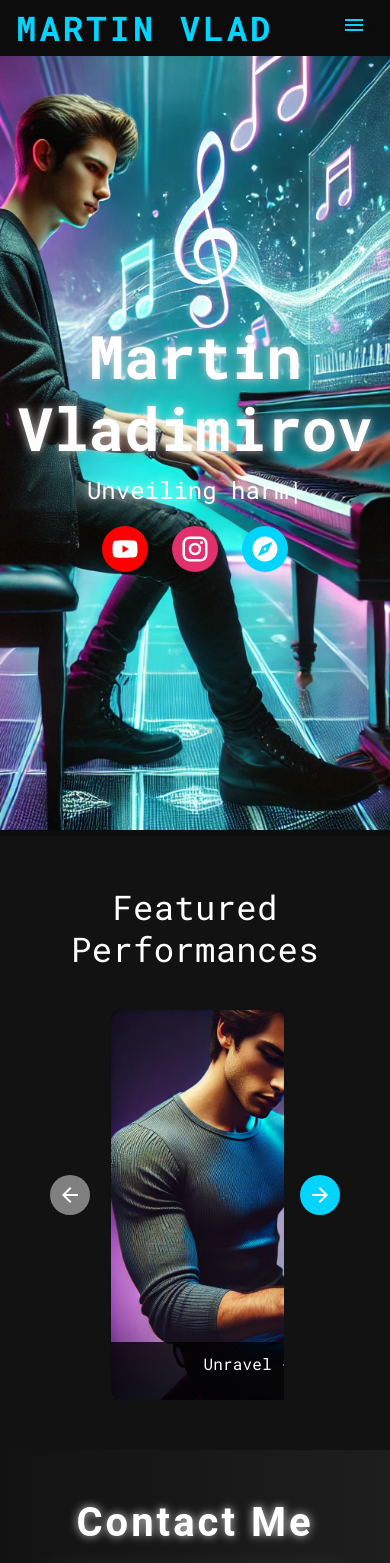
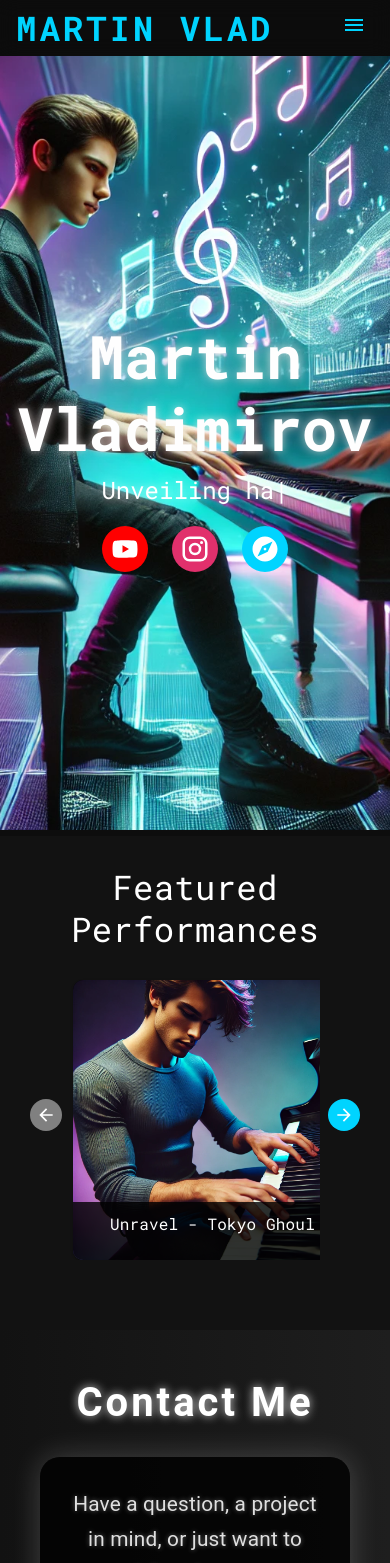
Before and after one commit to martinvlad/piano, a React (Create React App) app: page / in a window 390 px wide. Shown: the top 1563 px of the page. Built offline with nearby package versions, Linux system fonts and the light colour scheme.

Commit message:
fixed strange responsive issue on text centering and image cropping on mobile

```diff
--- a/src/components/Videos.js
+++ b/src/components/Videos.js
@@ -37,8 +37,9 @@ const Videos = () => {
   const [startIndex, setStartIndex] = useState(0);
   const isMobile = useMediaQuery("(max-width: 768px)"); // Check for mobile screen size
   const itemsPerPage = isMobile ? 1 : 3; // Show 1 item per slide on mobile, 3 on larger screens
-  const cardWidth = isMobile ? window.innerWidth : 300; // Full width for mobile
-  const gap = isMobile ? 10 : 20; // Smaller gap on mobile
+  const cardWidth = isMobile ? 280 : 300; // Adjust width for mobile
+  const cardHeight = isMobile ? 180 : 200; // Adjust height for mobile
+  const gap = isMobile ? 5 : 20; // Reduced gap for mobile
 
   const handleNext = () => {
     if (startIndex + itemsPerPage < videos.length) {
@@ -54,8 +55,12 @@ const Videos = () => {
 
   return (
     <Box
-      id="featured" // Add ID here for scroll targeting
-      sx={{ backgroundColor: "#121212", padding: "50px", textAlign: "center" }}
+      id="featured"
+      sx={{
+        backgroundColor: "#121212",
+        padding: isMobile ? "30px 30px 70px 30px" : "50px", // Reduced padding on mobile
+        textAlign: "center",
+      }}
     >
       <Typography
         variant="h4"
@@ -72,7 +77,7 @@ const Videos = () => {
           display: "flex",
           justifyContent: "center",
           alignItems: "center",
-          gap: 2,
+          gap: isMobile ? 1 : 2, // Reduced gap for mobile
         }}
       >
         {/* Material UI Left Button */}
@@ -82,6 +87,8 @@ const Videos = () => {
           sx={{
             color: "white",
             backgroundColor: "#00d4ff",
+            fontSize: isMobile ? "small" : "large",
+            padding: isMobile ? "6px" : "10px",
             ":hover": {
               backgroundColor: "#00aacc",
               boxShadow: "0px 0px 10px #00d4ff",
@@ -89,7 +96,7 @@ const Videos = () => {
             ":disabled": { backgroundColor: "gray", color: "white" },
           }}
         >
-          <ArrowBack />
+          <ArrowBack sx={{ fontSize: isMobile ? "20px" : "30px" }} />
         </IconButton>
 
         {/* Carousel Container */}
@@ -97,7 +104,7 @@ const Videos = () => {
           className="carousel-container"
           sx={{
             overflow: "hidden",
-            paddingTop: "20px",
+            paddingTop: isMobile ? "10px" : "20px", // Adjusted top padding for mobile
             maxWidth: isMobile
               ? "100%"
               : `${itemsPerPage * (cardWidth + gap)}px`, // Adjust for screen size
@@ -107,8 +114,8 @@ const Videos = () => {
             className="carousel-track"
             style={{
               display: "flex",
-              transition: "transform 0.5s ease", // Smooth transition for slides
-              transform: `translateX(-${startIndex * (cardWidth + gap)}px)`, // Adjust based on card width + gap
+              transition: "transform 0.5s ease",
+              transform: `translateX(-${startIndex * (cardWidth + gap)}px)`,
             }}
           >
             {videos.map((video, index) => (
@@ -120,8 +127,8 @@ const Videos = () => {
                   backgroundColor: "rgba(0, 0, 0, 0.7)",
                   borderRadius: "10px",
                   overflow: "hidden",
-                  flex: `0 0 ${cardWidth}px`, // Card width matches screen size
-                  margin: `0 ${gap / 2}px`, // Adjust margins to set gap
+                  flex: `0 0 ${cardWidth}px`,
+                  margin: `0 ${gap / 2}px`,
                   cursor: "pointer",
                   transition: "transform 0.3s ease",
                   ":hover": {
@@ -135,20 +142,19 @@ const Videos = () => {
                   alt={video.title}
                   sx={{
                     width: "100%",
-                    height: "200px", // Set consistent height for all images
-                    objectFit: "cover",
+                    height: `${cardHeight}px`,
+                    objectFit: "contain",
                   }}
                 />
                 <CardContent
                   sx={{
-                    position: "absolute",
-                    bottom: 0,
-                    left: 0,
+                    position: "relative",
+                    textAlign: "center",
                     width: "100%",
-                    textAlign: "center",
                     background: "rgba(0, 0, 0, 0.8)",
                     color: "white",
                     padding: "10px 0",
+                    marginTop: "-10px",
                   }}
                 >
                   <Typography
@@ -160,6 +166,7 @@ const Videos = () => {
                       overflow: "hidden",
                       whiteSpace: "nowrap",
                       display: "block",
+                      margin: 0,
                     }}
                   >
                     {video.title}
@@ -177,6 +184,8 @@ const Videos = () => {
           sx={{
             color: "white",
             backgroundColor: "#00d4ff",
+            fontSize: isMobile ? "small" : "large",
+            padding: isMobile ? "6px" : "10px",
             ":hover": {
               backgroundColor: "#00aacc",
               boxShadow: "0px 0px 10px #00d4ff",
@@ -184,7 +193,7 @@ const Videos = () => {
             ":disabled": { backgroundColor: "gray", color: "white" },
           }}
         >
-          <ArrowForward />
+          <ArrowForward sx={{ fontSize: isMobile ? "20px" : "30px" }} />
         </IconButton>
       </Box>
     </Box>
```
